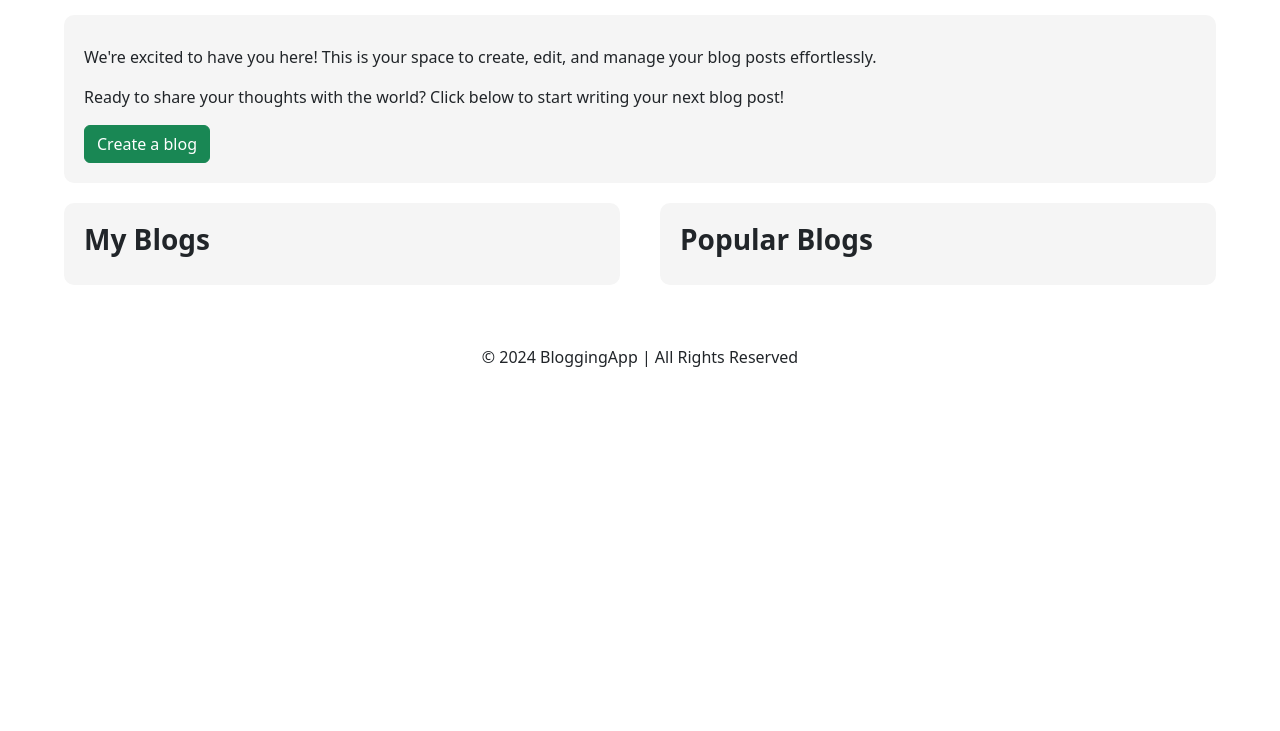
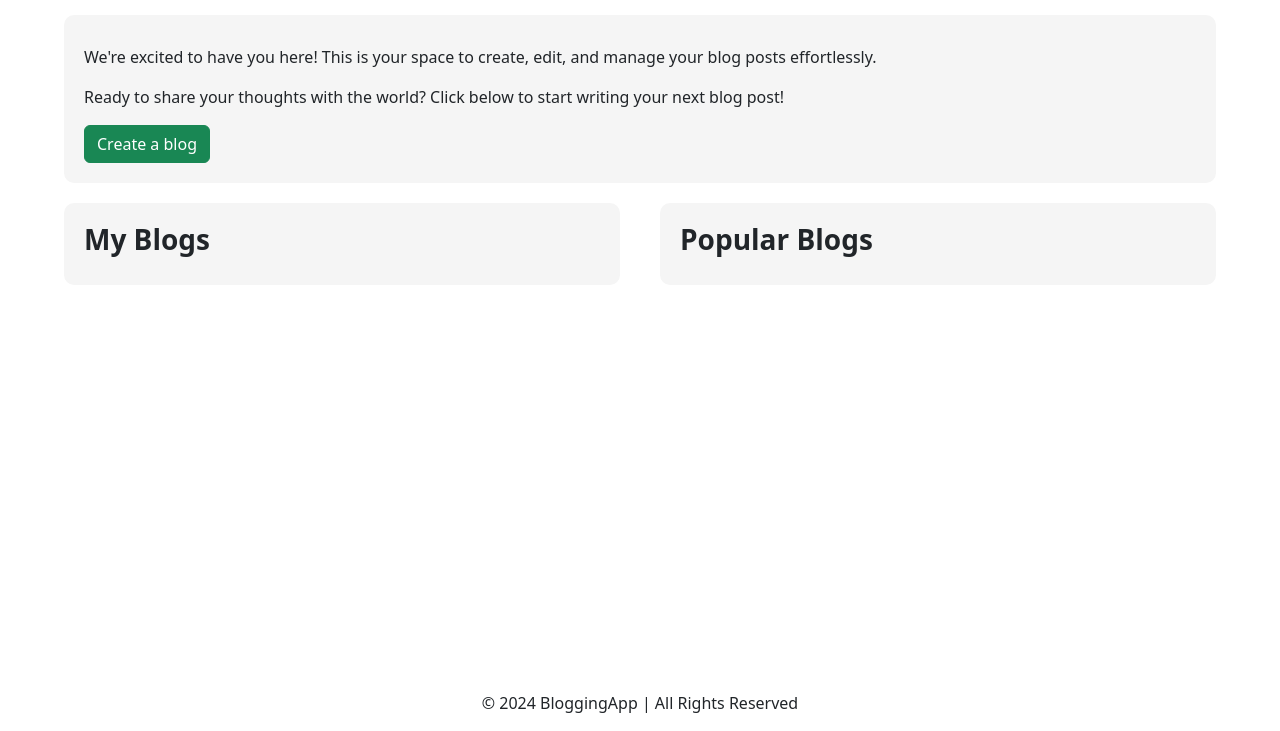
Before and after one commit to ankursingh9806/blogging-app, a website: page public/html/home.html in a window 1280 px wide. Shown: the part 69-800 px from the top of the page. Drawn offline with nearby package versions, Linux system fonts and the light colour scheme; no server answers.

Commit message:
home page

```diff
--- a/public/html/home.html
+++ b/public/html/home.html
@@ -60,7 +60,7 @@
     </div>
 
     <!-- footer -->
-    <footer class="fixed-bottom" style="position: relative;">
+    <footer class="fixed-bottom" style="position: absolute;">
         <div class="container">
             <p class="text-center">© 2024 BloggingApp | All Rights Reserved</p>
         </div>
```
